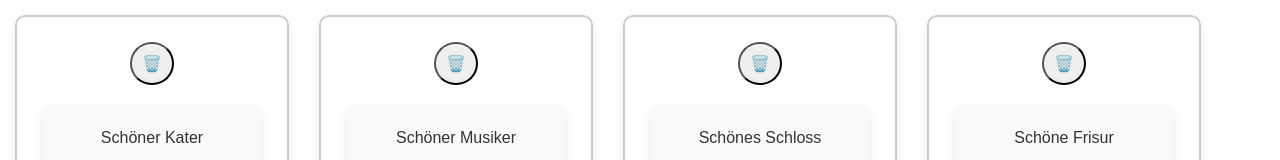
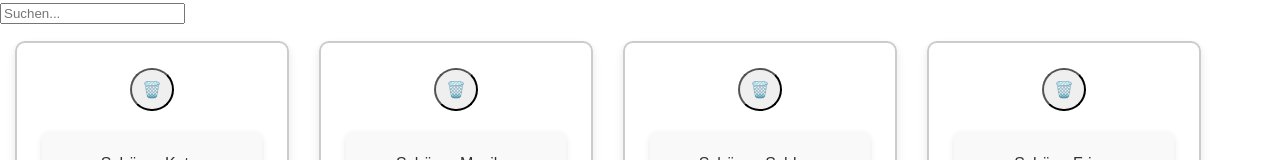
Before and after one commit to PatrickOster1993/react-playground, a Gatsby site: page / in a window 1280 px wide. Shown: the top 160 px of the page. Built offline with nearby package versions, Linux system fonts and the light colour scheme; Gatsby itself is replaced by a stand-in of ours; grey boxes are pictures that could not be loaded.

Commit message:
added search input bar

```diff
--- a/src/components/gallery.js
+++ b/src/components/gallery.js
@@ -6,14 +6,16 @@ class Gallery extends Component {
     super(props)
     this.state = {
       pictures: this.props.pics.map((pic) => ({ ...pic, like: false })), // Jedes Bild erhält seinen eigenen "like"-Zustand
+      searchQuery: "",
     }
   }
 
   deletePicture = (indexToRemove) => {
-    const confirmDelete = window.confirm(
-      "Möchten Sie das Bild wirklich löschen oder sind sie spontan wahnsinnig geworden (und wissen es aber vielleicht nicht)?"
+    // Bestätigungsabfrage vor dem Löschen
+    const userConfirmed = window.confirm(
+      "Möchten Sie das Bild wirklich löschen?"
     )
-    if (confirmDelete) {
+    if (userConfirmed) {
       const pictures = [...this.state.pictures] // Kopie des Arrays erstellen
       pictures.splice(indexToRemove, 1) // Bild entfernen
       this.setState({ pictures }) // State aktualisieren
@@ -26,8 +28,26 @@ class Gallery extends Component {
     this.setState({ pictures }) // State aktualisieren
   }
 
+  handleSearch = (event) => {
+    this.setState({ searchQuery: event.target.value })
+  }
+
   render() {
-    return this.state.pictures.map((image, index) => (
+    const filteredPictures = this.state.pictures.filter((picture) =>
+      picture.desc.toLowerCase().includes(this.state.searchQuery.toLowerCase())
+    )
+
+    return (
+      <div>
+        <input
+          type="text"
+          placeholder="Suchen..."
+          value={this.state.searchQuery}
+          onChange={this.handleSearch}
+        />
+
+        <div className="gallery">
+          {filteredPictures.map((image, index) => (
             <div key={index} className="gallery-element">
               <button onClick={() => this.deletePicture(index)}>🗑️</button>
               <Picture
@@ -38,7 +58,10 @@ class Gallery extends Component {
                 toggleLike={() => this.toggleLike(index)} // Funktion, um den Like-Status zu ändern
               />
             </div>
-    ))
+          ))}
+        </div>
+      </div>
+    )
   }
 }
 
```
Lines whose indentation alone changed are shown as unchanged.
